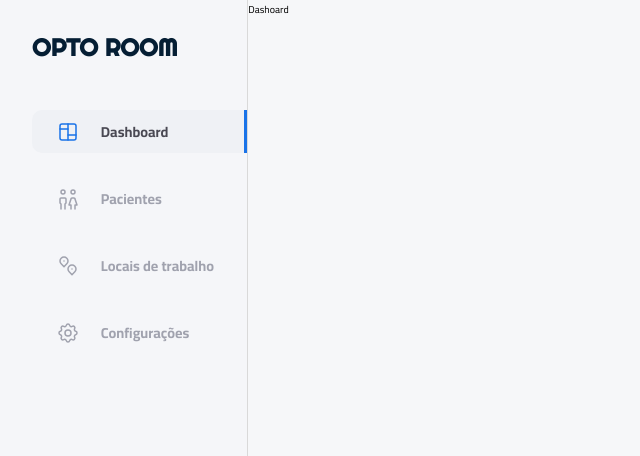
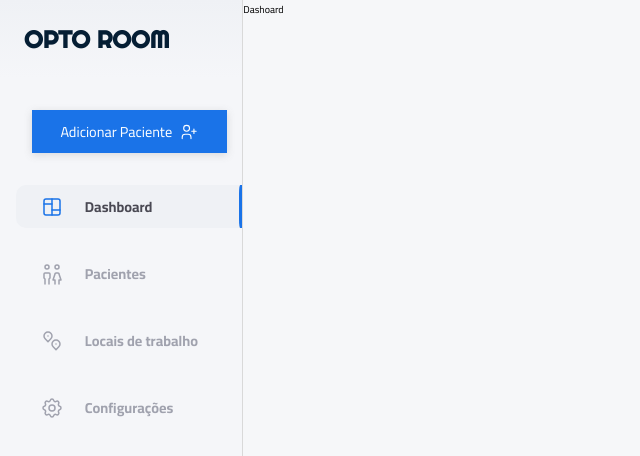
Before and after one commit to FellipeLorram/opto-room, a React (Create React App) app: page / in a window 1280 px wide. Shown: the top 456 px of the page, without its empty margins (0-640 px from the left). Built offline with nearby package versions, Linux system fonts and the light colour scheme.

Commit message:
Initializing Jest test

```diff
--- /dev/null
+++ b/src/Assets/svgs/PatientPlus.tsx
@@ -0,0 +1,18 @@
+import React from 'react';
+
+interface Props {
+  className?: string;
+}
+
+const PatientPlus: React.FC<Props> = ({ className }) => {
+  return (
+    <svg xmlns="http://www.w3.org/2000/svg" className={className} width="24" height="24" viewBox="0 0 24 24" strokeWidth="1.5" stroke="#000000" fill="none" strokeLinecap="round" strokeLinejoin="round">
+      <path stroke="none" d="M0 0h24v24H0z" fill="none" />
+      <circle cx="9" cy="7" r="4" />
+      <path d="M3 21v-2a4 4 0 0 1 4 -4h4a4 4 0 0 1 4 4v2" />
+      <path d="M16 11h6m-3 -3v6" />
+    </svg>
+  );
+};
+
+export { PatientPlus };
--- a/src/Components/Input/Index.tsx
+++ b/src/Components/Input/Index.tsx
@@ -34,13 +34,15 @@ const Input: React.FC<Props> = ({
     if (value) setAnimate(true);
   }, [error, value])
 
-  const handleInputonClick = useCallback(() => setAnimate(true), []);
+  const handleInputOnClick = useCallback(() => setAnimate(true), []);
 
   const onBlur = useCallback(() => !value && setAnimate(false), [value]);
+
   const handleEyeOnClick = useCallback(() => {
     if (setType) setType('text');
     setSeePassword(true);
-  }, [setType])
+  }, [setType]);
+
   const handleEyeOffOnClick = useCallback(() => {
     if (setType) setType('password');
     setSeePassword(false);
@@ -56,7 +58,7 @@ const Input: React.FC<Props> = ({
         <input
           type={type}
           id={label}
-          onClick={handleInputonClick}
+          onClick={handleInputOnClick}
           onBlur={onBlur}
           value={value}
           onChange={(e: React.ChangeEvent<HTMLInputElement>) => handleInputChange(e)}
@@ -66,7 +68,7 @@ const Input: React.FC<Props> = ({
           type="text"
           displayType="input"
           id={label}
-          onClick={handleInputonClick}
+          onClick={handleInputOnClick}
           onBlur={onBlur}
           value={value}
           onChange={(e: React.ChangeEvent<HTMLInputElement>) => handleInputChange(e)}
@@ -74,7 +76,7 @@ const Input: React.FC<Props> = ({
         />
       )}
 
-      <label htmlFor={label} className="error-message">
+      <label htmlFor={label} className="error-message" aria-label='error-message'>
         {errorOnScreen && (<>{errorMessage}</>)}
       </label>
       {type === 'password' && value && (<Eye onClick={handleEyeOnClick} className="eye" />)}
--- a/src/Routes/index.tsx
+++ b/src/Routes/index.tsx
@@ -14,15 +14,13 @@ const Routes = (): React.ReactElement => {
     <AnimatePresence exitBeforeEnter>
       <Switch>
         <MyRoute path="/login" component={Login} isClosed={false} />
+        <Appwrapper>
+          <Navbar />
+          <Main>
+            <MyRoute path="/" component={Dashoard} isClosed />
+          </Main>
+        </Appwrapper>
       </Switch>
-      <Appwrapper>
-        <Navbar />
-        <Main>
-          <Switch>
-            <MyRoute path="/" component={Dashoard} isClosed />
-          </Switch>
-        </Main>
-      </Appwrapper>
     </AnimatePresence>
   );
 }
--- a/src/Widgets/Navbar/Index.tsx
+++ b/src/Widgets/Navbar/Index.tsx
@@ -4,6 +4,8 @@ import { Board } from '../../Assets/svgs/NavbarIcons/Board';
 import { Locals } from '../../Assets/svgs/NavbarIcons/Locals';
 import { Patients } from '../../Assets/svgs/NavbarIcons/Patients';
 import { Settings } from '../../Assets/svgs/NavbarIcons/Settings';
+import { PatientPlus } from '../../Assets/svgs/PatientPlus';
+import { Button } from '../../Components/Button/Index';
 import { OptoLogo } from '../../Components/Logo/Index';
 import { NavBarContainer, NavBarLink } from './styled';
 
@@ -16,14 +18,24 @@ const Navbar: React.FC = () => {
 
   const NavLinks = [
     { text: 'Dashboard', to: '/', icon: <Board /> },
-    { text: 'Pacientes', to: '/patients',  icon: <Patients /> },
-    { text: 'Locais de trabalho', to: '/locals',  icon: <Locals /> },
-    { text: 'Configurações', to: '/settings',  icon: <Settings /> },
+    { text: 'Pacientes', to: '/patients', icon: <Patients /> },
+    { text: 'Locais de trabalho', to: '/locals', icon: <Locals /> },
+    { text: 'Configurações', to: '/settings', icon: <Settings /> },
   ]
 
   return (
     <NavBarContainer>
+      <div className='header'>
         <OptoLogo className="nav-logo" />
+      </div>
+
+      <div className='content-top'>
+        <Button className='add-patient-button'>
+          <span className='text'>
+            Adicionar Paciente
+          </span>
+          <PatientPlus />
+        </Button>
         <div className='nav-link-container'>
           {NavLinks.map(({ text, to, icon }) => (
             <NavBarLink key={text} to={to} active={to === pathname}>
@@ -36,6 +48,7 @@ const Navbar: React.FC = () => {
             </NavBarLink>
           ))}
         </div>
+      </div>
     </NavBarContainer>
   );
 }
--- a/src/Widgets/Navbar/styled.ts
+++ b/src/Widgets/Navbar/styled.ts
@@ -10,18 +10,29 @@ export const NavBarContainer = styled.div`
   display: flex;
   align-items: center;
   justify-content: flex-start;
+  gap: 2rem;
   flex-direction: column;
 
-  gap: 3rem;
   color: #000000;
 
-  padding: 2rem 0 1rem 2rem;
-
+  .header{
+    width: 100%;
+    padding: 1.5rem;
+    background-image: linear-gradient(#eff1f5, #f5f6f9);
     .nav-logo {
       text-align: left;
       font-size: 1.5rem;
       cursor: pointer;
     }
+  }
+
+  .content-top {
+    display: flex;
+    align-items: center;
+    gap: 2rem;
+    padding-left: 1rem;
+    flex-direction: column;
+    width: 100%;
 
     .nav-link-container {
       display: flex;
@@ -31,6 +42,18 @@ export const NavBarContainer = styled.div`
       gap: 1.5rem;
       width: 100%;
     }
+  }
+
+  .add-patient-button{
+    padding: .5rem 0;
+    gap: .5rem;
+    font-size: .9rem;
+    svg{
+      width: 1.1rem;
+      stroke: #fff;
+    }
+  }
+
 
 `;
 
@@ -38,7 +61,8 @@ interface NavBarLinkProps {
   active: boolean;
 }
 
-export const NavBarLink = styled(Link)<NavBarLinkProps>`
+export const NavBarLink = styled(Link) <NavBarLinkProps>`
+position: relative;
   padding: .5rem 1.5rem;
   font-size: .9rem;
   gap: 1.3rem;
@@ -50,10 +74,30 @@ export const NavBarLink = styled(Link)<NavBarLinkProps>`
   flex-direction: row;
   background: ${({ active }) => active ? '#eff1f5' : 'none'};
   color:  ${({ active }) => active ? '#4a4953' : '#a0a2ae'};
-  border-right: 3px solid  ${({ active, theme }) => active ? theme.colors.secondary : 'transparent'};
   font-weight: bold;
   border-radius: 10px 0 0 10px;
   transition: all .2s ease-in-out;
+
+  ::after, ::before {
+    content: '';
+    position: absolute;
+    height: ${({ active, theme }) => active ? '50%' : '0'};
+    width: 3px;
+    right: 0;
+    background: ${({ active, theme }) => active ? theme.colors.secondary : 'none'};
+    transition: all .2s ease-in-out;
+  }
+
+  ::after {
+    top: 50%;
+    border-radius: 0 0 0 40% ;
+  }
+
+  ::before {
+    bottom: 50%;
+    border-radius: 40% 0 0 0;
+  }
+
   .icon{
    display: grid;
    place-items: center;
@@ -61,5 +105,4 @@ export const NavBarLink = styled(Link)<NavBarLinkProps>`
       stroke: ${({ active, theme }) => active ? theme.colors.secondary : '#a0a2ae'};
     }
   }
-
 `;
--- /dev/null
+++ b/src/Widgets/UpgradeCard/Index.tsx
@@ -0,0 +1,9 @@
+import React from 'react'
+
+const UpgradeCard = () => {
+  return (
+    <div>UpgradeCard</div>
+  )
+}
+
+export default UpgradeCard
--- /dev/null
+++ b/src/global.d.ts
@@ -0,0 +1 @@
+import "@testing-library/jest-dom/extend-expect";
--- a/tsconfig.json
+++ b/tsconfig.json
@@ -16,9 +16,9 @@
     "module": "esnext",
     "moduleResolution": "node",
     "resolveJsonModule": true,
-    "isolatedModules": true,
+    "isolatedModules": false,
     "noEmit": true,
-    "jsx": "react-jsx"
+    "jsx": "react-jsx",
   },
   "include": [
     "src"
```
Also changed, not shown: jest.config.js (added, +27 -0 lines), src/Assets/svgs/NavbarIcons/Lock.tsx (added, +18 -0 lines), src/TestAssets/RenderWithThemeProvider.tsx (added, +16 -0 lines), src/Widgets/Signup/Index.tsx (+0 -18 lines), 2 other files (tests, documents, lock files or other folders). Lines whose indentation alone changed are shown as unchanged.
